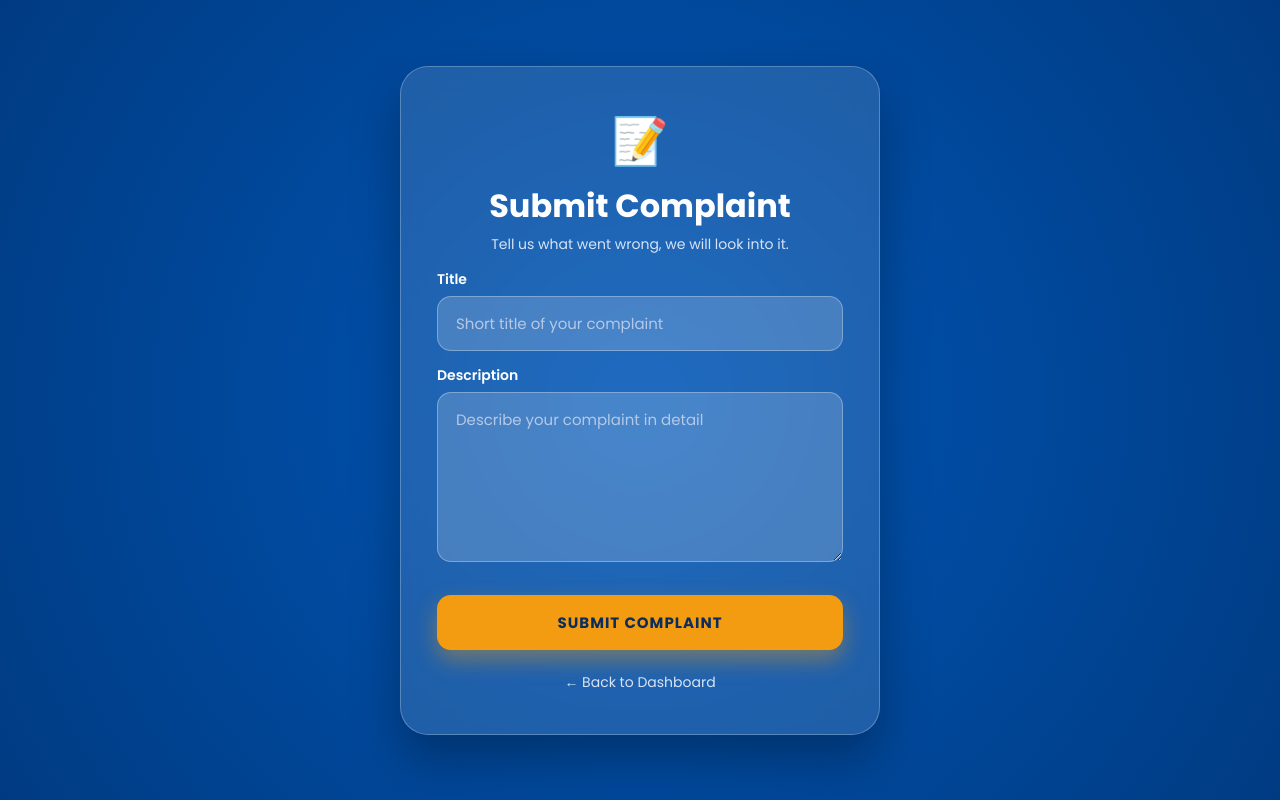
After one commit to maryam-codes-hub/Smart_University, a Django app: page /student/complaint/new/ in a window 1280 px wide. The commit adds this page. Run offline with Django 5.2, Linux system fonts and the light colour scheme; the visitor is signed in with stand-in values (Sample User, id 1).

Commit message:
Submit complaint  and success message

```diff
--- a/complaints/static/complaints/css/auth.css
+++ b/complaints/static/complaints/css/auth.css
@@ -90,3 +90,20 @@
 .msg { padding: 12px 16px; border-radius: 12px; margin-bottom: 8px; font-size: 14px; text-align: left; }
 .msg.error { background: #fde8e8; color: #a12626; }
 .msg.success { background: #e6f7ec; color: #1b6b3a; }
+
+.auth-card textarea {
+    width: 100%;
+    padding: 15px 18px;
+    background: rgba(255, 255, 255, 0.18);
+    border: 1px solid rgba(255, 255, 255, 0.3);
+    border-radius: 14px;
+    color: white;
+    font-family: 'Poppins', sans-serif;
+    font-size: 15px;
+    outline: none;
+    resize: vertical;
+}
+.auth-card textarea::placeholder { color: #b5c9e6; }
+.auth-card textarea:focus { border-color: #f39c12; box-shadow: 0 0 0 3px rgba(243, 156, 18, 0.25); }
+
+a.auth-btn { display: block; text-align: center; text-decoration: none; }
--- /dev/null
+++ b/complaints/templates/submit_complaint.html
@@ -0,0 +1,39 @@
+{% load static %}
+<!DOCTYPE html>
+<html lang="en">
+<head>
+    <meta charset="UTF-8">
+    <meta name="viewport" content="width=device-width, initial-scale=1.0">
+    <title>Submit Complaint - Smart University</title>
+    <link href="https://fonts.googleapis.com/css2?family=Poppins:wght@400;500;600;700;800&display=swap" rel="stylesheet">
+    <link rel="stylesheet" href="{% static 'complaints/css/main.css' %}">
+    <link rel="stylesheet" href="{% static 'complaints/css/auth.css' %}">
+</head>
+<body class="auth-body">
+
+    <div class="auth-card">
+        <div class="auth-icon">📝</div>
+        <h1>Submit Complaint</h1>
+        <p class="auth-sub">Tell us what went wrong, we will look into it.</p>
+
+        {% for msg in messages %}
+             <div class="msg {{ msg.tags }}">{{ msg }}</div>
+        {% endfor %}
+
+        <form method="post" action="{% url 'submit_complaint' %}">
+            {% csrf_token %}
+
+            <label>Title</label>
+            <input type="text" name="title" placeholder="Short title of your complaint" maxlength="200" required>
+
+            <label>Description</label>
+            <textarea name="description" rows="6" placeholder="Describe your complaint in detail" required></textarea>
+
+            <button type="submit" class="auth-btn">SUBMIT COMPLAINT</button>
+        </form>
+
+        <a href="{% url 'student_dashboard' %}" class="back-link">← Back to Dashboard</a>
+    </div>
+
+</body>
+</html>
--- a/complaints/urls.py
+++ b/complaints/urls.py
@@ -11,4 +11,5 @@ urlpatterns =[
     path('student/login/', views.student_login, name='student_login'),
     path('student/dashboard/', views.student_dashboard, name='student_dashboard'),
     path('student/logout/', views.student_logout, name='student_logout'),
+    path('student/complaint/new/', views.submit_complaint, name='submit_complaint'),
 ]
--- a/complaints/views.py
+++ b/complaints/views.py
@@ -4,6 +4,7 @@ from .models import ContactMessage
 from django.contrib.auth.models import User
 from django.contrib.auth import authenticate, login, logout
 from django.contrib.auth.decorators import login_required
+from .models import ContactMessage, Complaint
 
 def landing(request):
     return render(request,'landing.html')
@@ -87,3 +88,30 @@ def student_logout(request):
     if request.method == 'POST':
         logout(request)
     return redirect('landing')
+
+
+@login_required
+def submit_complaint(request):
+    if request.method == 'POST':
+        title = request.POST.get('title').strip()
+        description = request.POST.get('description').strip()
+        if not title or not description:
+            messages.error(request, 'Please fill in both title and description.')
+            return redirect('submit_complaint')
+
+        if len(title) > 200:
+            messages.error(request, 'Title must be 200 characters or less.')
+            return redirect('submit_complaint')
+
+
+        Complaint.objects.create(
+            student=request.user,
+            title=title,
+            description=description,
+        )
+
+        messages.success(request, 'Complaint submitted successfully! Status: Pending.')
+        return redirect('student_dashboard')
+
+
+    return render(request, 'submit_complaint.html')
```
Also changed, not shown: complaints/templates/student_dashboard.html (+7 -1 lines).
